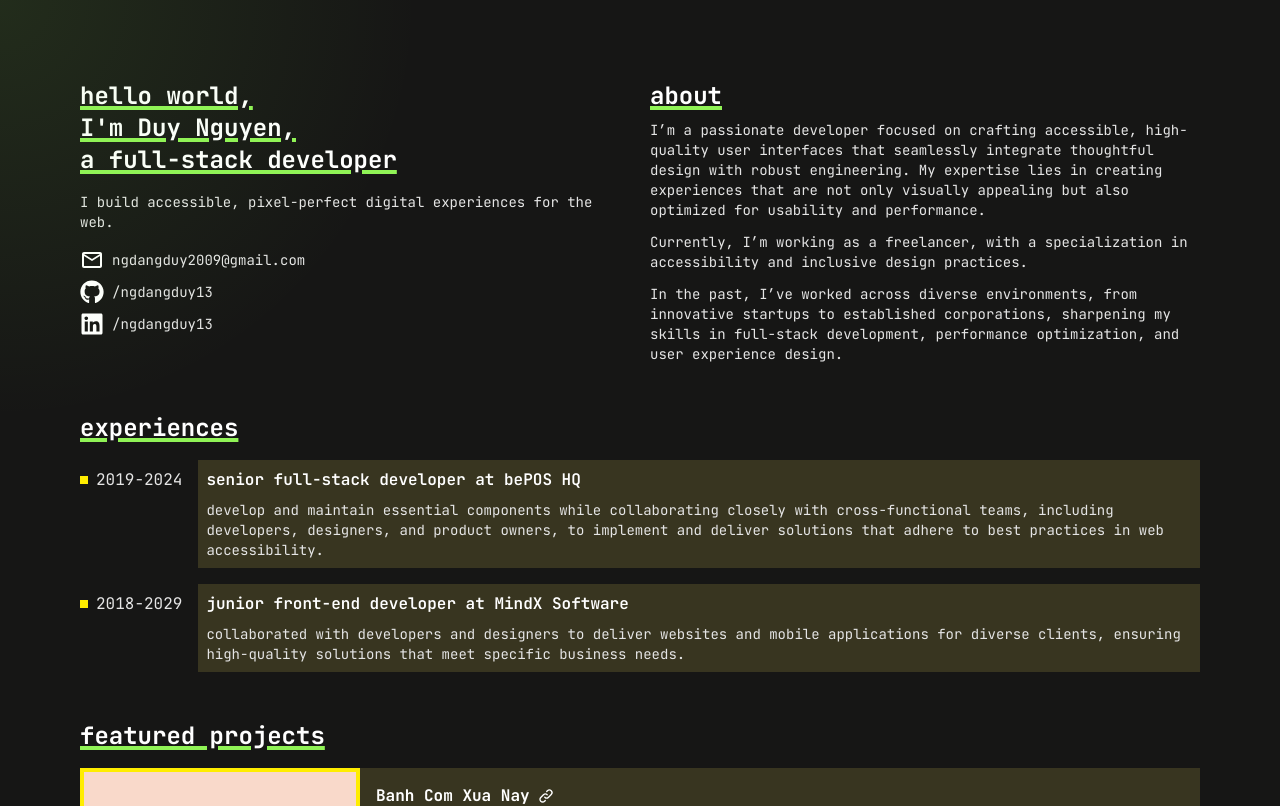
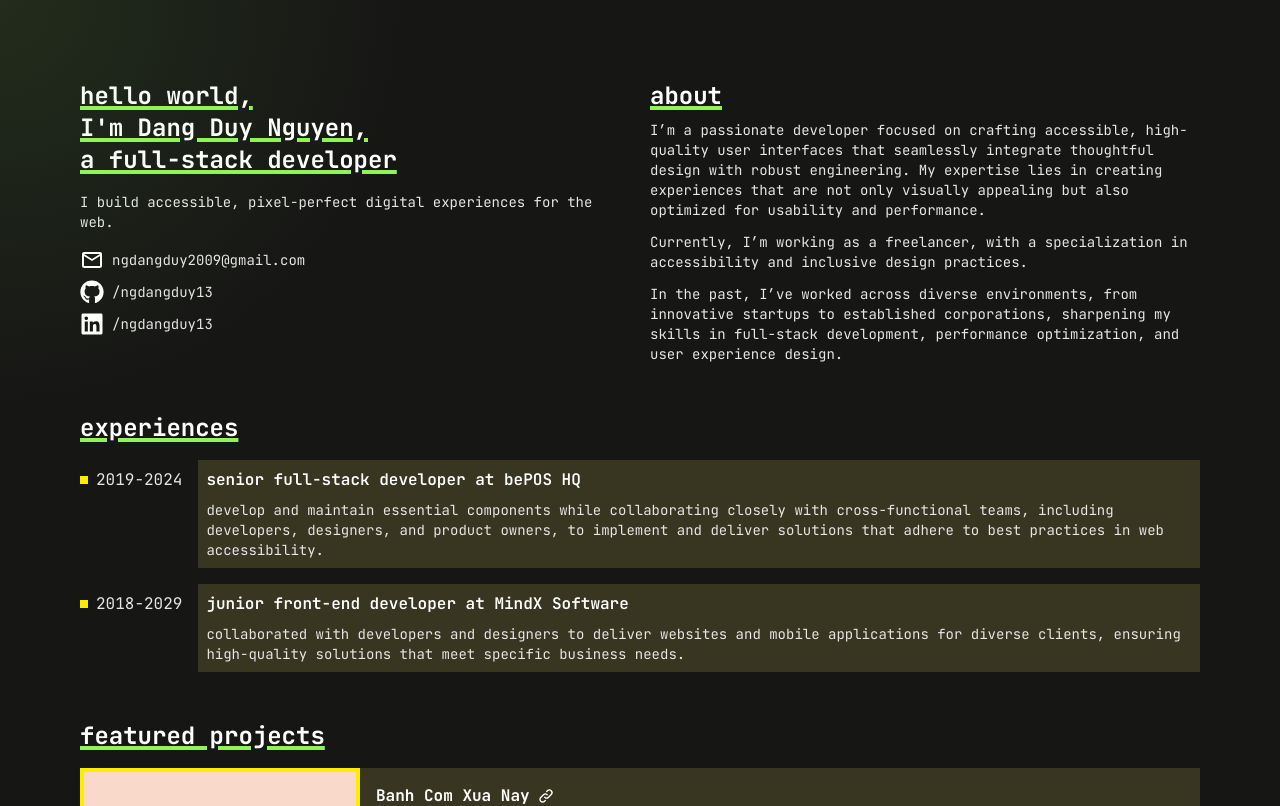
Before and after one commit to ngdangduy13/portfolio, a Next.js app: page / in a window 1280 px wide. Shown: the top 806 px of the page. Built offline with nearby package versions, Linux system fonts and the light colour scheme.

Commit message:
Refactor page.tsx to update the name in the Title component

```diff
--- a/src/app/page.tsx
+++ b/src/app/page.tsx
@@ -83,7 +83,7 @@ export default function Home() {
             <div className="flex-1">
               <div>
                 <Title>hello world,</Title>
-                <Title>I&apos;m Duy Nguyen,</Title>
+                <Title>I&apos;m Dang Duy Nguyen,</Title>
                 <Title>a full-stack developer</Title>
               </div>
 
```
